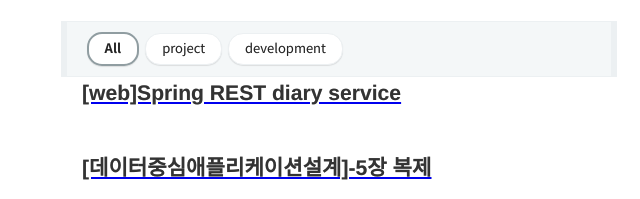
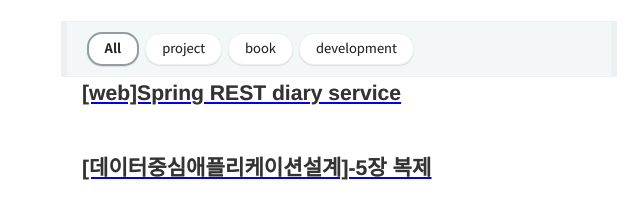
Before and after one commit to youjeongsue/blog.io, a Gatsby site: page / in a window 1280 px wide. Shown: the part 298-497 px from the top of the page, 301-941 px from the left. Built offline with nearby package versions, Linux system fonts and the light colour scheme; Gatsby itself is replaced by a stand-in of ours; some packages are replaced by stand-ins of ours; what typography-theme-github would draw is missing.

Commit message:
Update 데이터중심애플리케이션설계-ch05.md

```diff
--- a/content/blog/book/데이터중심애플리케이션설계-ch05.md
+++ b/content/blog/book/데이터중심애플리케이션설계-ch05.md
@@ -1,7 +1,7 @@
 ---
 title: '[데이터중심애플리케이션설계]-5장 복제'
 date: 2020-03-02 16:49:00
-category: 'development'
+category: 'book'
 draft: false
 ---
 
```
